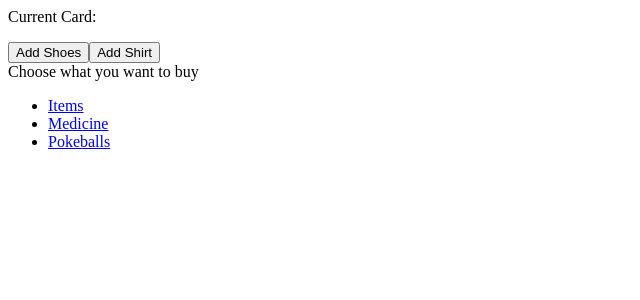
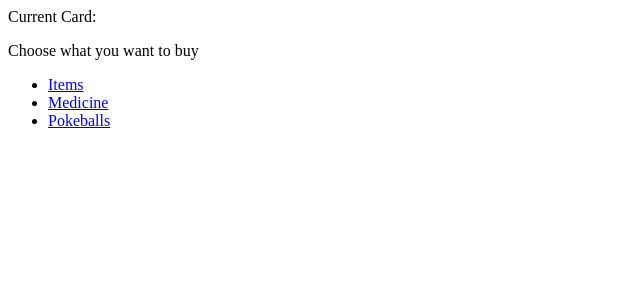
Before and after one commit to VinceDaPrince45/shoppingCart, a React (Vite) app: page /cart in a window 1280 px wide. Shown: the top 300 px of the page, without its empty margins (0-640 px from the left). Built offline with nearby package versions, Linux system fonts and the light colour scheme.

Commit message:
Add display for cart

```diff
--- a/src/components/ShoppingCart.jsx
+++ b/src/components/ShoppingCart.jsx
@@ -7,12 +7,11 @@
 
     const addItemToCart = (itemName) => {
         const itemIndex = cart.findIndex(item => item.name === itemName);
-        console.log(cart);
 
         if (itemIndex != -1) {
             // item already in cart
             const updatedCartItems = [...cart];
-            updatedCartItems[itemIndex] = {...updatedCartItems[itemIndex],count:updatedCartItems[itemIndex]+1};
+            updatedCartItems[itemIndex] = {...updatedCartItems[itemIndex],count:updatedCartItems[itemIndex].count+1};
             setCart(updatedCartItems);
         } else {
             // item not yet in cart
@@ -20,19 +19,15 @@
         }
     }
 
+    const displayCart = cart.map((item) => <li>{item.name} - Quantity: {item.count}</li>);
+
     return (
         <div>
             <div>
                 <div>Current Card:</div>
                 <ul>
-                    {cart.map((item) => {
-                        <li>
-                            {item.name} - Quantity: {item.count}
-                        </li>
-                    })}
+                    {displayCart}
                 </ul>
-                <button onClick={() => addItemToCart("Shoes")}>Add Shoes</button>
-                <button onClick={() => addItemToCart("Shirt")}>Add Shirt</button>
             </div>
             <Outlet />
         </div>
```
